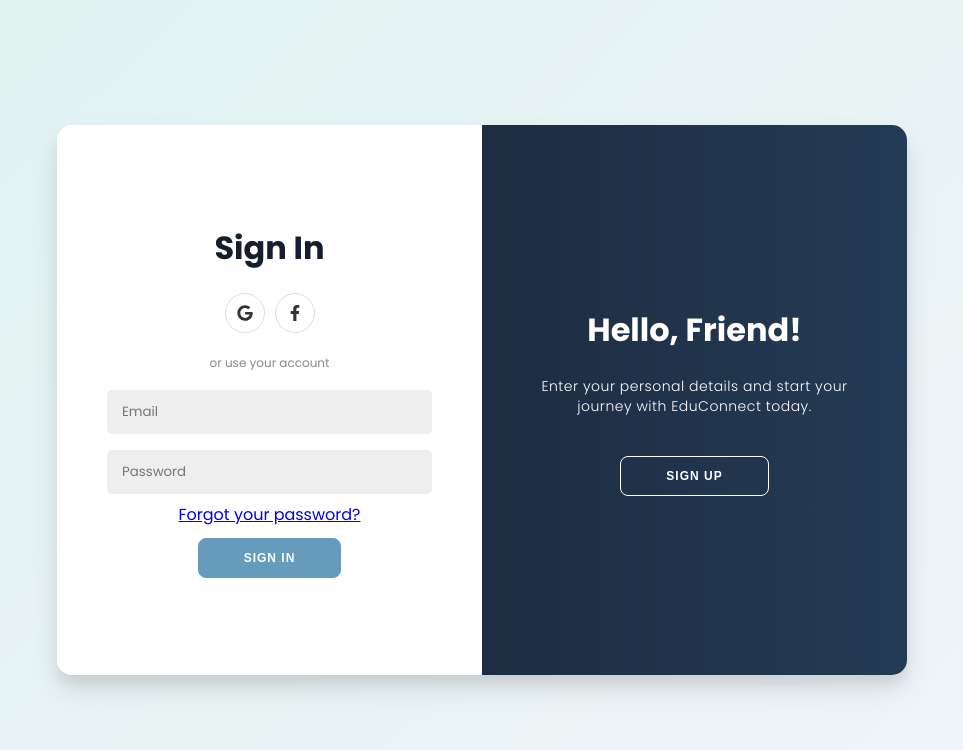
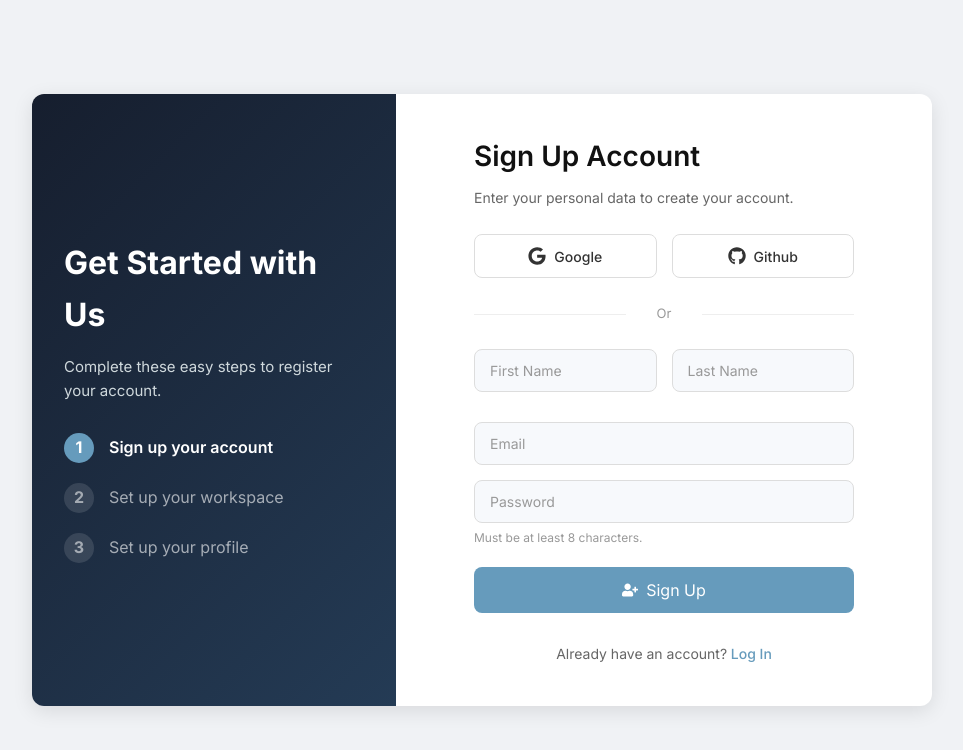
Before and after one commit to Javeria-Javaid/EduConnent, a React (Vite) app in the folder EduConnect/: page /login in a window 1280 px wide. Shown: the top 750 px of the page, without its empty margins (158-1121 px from the left). Built offline with nearby package versions, Linux system fonts and the light colour scheme.

Commit message:
login screen updated

```diff
--- a/EduConnect/src/AuthPage.css
+++ b/EduConnect/src/AuthPage.css
@@ -1,205 +1,406 @@
-@import url('https://fonts.googleapis.com/css2?family=Poppins:wght@300;400;600;700&display=swap');
+@import url('https://fonts.googleapis.com/css2?family=Inter:wght@300;400;500;600;700&display=swap');
 
-/* Scoped Wrapper to avoid breaking your main site styles */
-.auth-page-wrapper {
-    background: #f6f5f7;
-    background-image: linear-gradient(135deg, #e0f2f1 0%, #f0f4f8 100%);
+/* =======================================
+   1. GLOBAL & BASE STYLES (WHITE THEME)
+   ======================================= */
+
+/* General Colors:
+   - BACKGROUND_LIGHT: #ffffff (Pure White)
+   - BACKGROUND_OFF_WHITE: #f7f9fc (Slightly off-white for contrast elements)
+   - TEXT_DARK: #333333 (Dark Gray for readability)
+   - TEXT_GRAY: #666666 (Medium Gray for subtitles/hints)
+   - PRIMARY_BLUE: #669BBC (EduConnect Steel Blue)
+   - PRIMARY_NAVY: #161E2E (EduConnect Deep Navy)
+*/
+
+.auth-page-wrapper.dark-theme * {
+    box-sizing: border-box;
+    font-family: 'Inter', sans-serif;
+    transition: background-color 0.2s ease, border-color 0.2s ease, color 0.2s ease;
+}
+
+.auth-page-wrapper.dark-theme {
     display: flex;
     justify-content: center;
     align-items: center;
-    flex-direction: column;
-    font-family: 'Poppins', sans-serif;
-    height: 100vh;
-    width: 100vw;
-    position: fixed;
-    top: 0;
-    left: 0;
-    z-index: 9999;
+    min-height: 100vh;
+    background-color: #f0f2f5; /* Light Gray/Off-White background */
+    color: #333333; /* Dark gray text */
+    padding: 20px;
 }
 
-/* Social Icon Helper */
-.social-icon {
-    display: inline-flex;
-    justify-content: center;
-    align-items: center;
-    margin: 0 5px;
-    height: 40px;
-    width: 40px;
-    border: 1px solid #ddd;
-    border-radius: 50%;
-    color: #333;
-    text-decoration: none;
-    transition: 0.3s;
-}
-.social-icon:hover {
-    background-color: #eee;
+/* Main Card Container */
+.auth-card-container {
+    display: flex;
+    width: 900px;
+    max-width: 100%;
+    min-height: 550px;
+    background-color: #ffffff; /* Pure white card background */
+    border-radius: 12px;
+    overflow: hidden;
+    box-shadow: 0 5px 20px rgba(0, 0, 0, 0.1); /* Lighter shadow */
 }
 
-.auth-page-wrapper h1 {
-    font-weight: 700;
-    margin: 0;
-    color: #161E2E;
+/* Common Text/Input Styles */
+.signup-form input, .login-form input {
+    width: 100%;
+    padding: 12px 15px;
+    margin-bottom: 15px;
+    border: 1px solid #ddd; /* Light gray border */
+    border-radius: 8px;
+    background-color: #f7f9fc; /* Off-white input background */
+    color: #333333; /* Dark text in input */
+    font-size: 14px;
+    outline: none;
 }
 
-.auth-page-wrapper p {
-    font-size: 14px;
-    font-weight: 300;
-    line-height: 20px;
-    letter-spacing: 0.5px;
-    margin: 20px 0 30px;
+.signup-form input::placeholder, .login-form input::placeholder {
+    color: #999; /* Lighter gray placeholder */
 }
 
-.auth-page-wrapper span {
-    font-size: 12px;
-    color: #888;
-    margin-bottom: 10px;
+.signup-form input:focus, .login-form input:focus {
+    border-color: #669BBC; /* Steel Blue focus */
+    background-color: #ffffff;
 }
 
-.auth-page-wrapper button {
-    border-radius: 8px;
-    border: 1px solid #669BBC;
-    background-color: #669BBC;
-    color: #FFFFFF;
-    font-size: 12px;
-    font-weight: bold;
-    padding: 12px 45px;
-    letter-spacing: 1px;
-    text-transform: uppercase;
-    transition: transform 80ms ease-in;
-    cursor: pointer;
-    margin-top: 10px;
+/* Common Form Headers */
+.signup-form h2, .login-form h2 {
+    font-size: 28px;
+    font-weight: 600;
+    margin-bottom: 8px;
+    color: #111; /* Very dark text */
 }
 
-.auth-page-wrapper button:active {
-    transform: scale(0.95);
+.signup-form .form-subtitle, .login-form .form-subtitle {
+    font-size: 14px;
+    color: #666; /* Medium gray subtitle */
+    margin-bottom: 25px;
 }
 
-.auth-page-wrapper button.ghost {
-    background-color: transparent;
-    border-color: #FFFFFF;
+/* OR Divider */
+.or-divider {
+    text-align: center;
+    margin-bottom: 25px;
+    font-size: 13px;
+    color: #999;
+    position: relative;
+}
+.or-divider::before,
+.or-divider::after {
+    content: '';
+    position: absolute;
+    top: 50%;
+    width: 40%;
+    height: 1px;
+    background-color: #eee; /* Lighter line for separator */
+}
+.or-divider::before {
+    left: 0;
+}
+.or-divider::after {
+    right: 0;
 }
 
-.auth-page-wrapper form {
-    background-color: #FFFFFF;
+/* Social Login Buttons */
+.social-login-container {
+    display: flex;
+    gap: 15px;
+    margin-bottom: 25px;
+}
+
+.social-login-btn {
+    flex: 1;
+    padding: 12px 15px;
+    border: 1px solid #ddd;
+    border-radius: 8px;
+    background-color: #ffffff; /* White background */
+    color: #333; /* Dark text */
+    font-size: 14px;
+    font-weight: 500;
     display: flex;
     align-items: center;
     justify-content: center;
+    gap: 8px;
+}
+
+.social-login-btn:hover {
+    background-color: #f7f9fc;
+    border-color: #ccc;
+}
+
+.social-login-btn .social-icon {
+    font-size: 18px;
+}
+
+/* =======================================
+   2. LEFT PANEL (PRIMARY NAVY/BACKGROUND)
+   ======================================= */
+
+.auth-left-panel {
+    flex: 1;
+    /* Keeps the Navy gradient, as it is the primary brand color for emphasis */
+    background: linear-gradient(135deg, #161E2E 0%, #243b55 100%);
+    display: flex;
+    align-items: center;
+    justify-content: center;
+    padding: 30px;
+    text-align: left;
+    color: #ffffff; /* White text over navy background */
+    position: relative;
+}
+
+.auth-left-content {
+    max-width: 300px;
+    width: 100%;
+}
+
+.auth-left-panel h1 {
+    font-size: 32px;
+    font-weight: 700;
+    margin-bottom: 15px;
+    color: #ffffff;
+}
+
+.auth-left-panel p {
+    font-size: 15px;
+    line-height: 1.6;
+    margin-bottom: 30px;
+    color: #cfd8dc;
+}
+
+/* --- LEFT PANEL: SIGN UP VIEW (Steps) --- */
+
+.auth-steps-container {
+    display: flex;
     flex-direction: column;
-    padding: 0 50px;
-    height: 100%;
+    gap: 20px;
+}
+
+.auth-step-item {
+    display: flex;
+    align-items: center;
+    gap: 15px;
+    opacity: 0.6;
+}
+
+.auth-step-item.active {
+    opacity: 1;
+    font-weight: 600;
+}
+
+.auth-step-number {
+    width: 30px;
+    height: 30px;
+    border-radius: 50%;
+    background-color: rgba(255, 255, 255, 0.2);
+    display: flex;
+    align-items: center;
+    justify-content: center;
+    font-size: 16px;
+    font-weight: 700;
+    color: #ffffff;
+}
+
+.auth-step-item.active .auth-step-number {
+    background-color: #669BBC; /* EduConnect Steel Blue */
+}
+
+/* --- LEFT PANEL: LOGIN VIEW (CTA Button) --- */
+
+.auth-left-cta {
+    background-color: transparent;
+    border: 2px solid #ffffff;
+    color: #ffffff;
+    padding: 10px 20px;
+    border-radius: 8px;
+    display: flex;
+    align-items: center;
+    gap: 8px;
+    margin-top: 30px;
+}
+
+.auth-left-cta:hover {
+    background-color: rgba(255, 255, 255, 0.1);
+}
+
+/* =======================================
+   3. RIGHT PANEL (FORM LAYOUT)
+   ======================================= */
+
+.auth-right-panel {
+    flex: 1.5;
+    padding: 40px;
+    display: flex;
+    flex-direction: column;
+    justify-content: center;
+}
+
+.signup-form, .login-form {
+    max-width: 380px;
+    margin: 0 auto;
+    width: 100%;
+}
+
+/* --- SIGN UP FORM SPECIFIC --- */
+
+.name-fields {
+    display: flex;
+    gap: 15px;
+    margin-bottom: 15px;
+}
+
+.name-fields input {
+    flex: 1;
+}
+
+.signup-form small {
+    display: block;
+    font-size: 12px;
+    color: #999; /* Light gray hint text */
+    margin-top: -10px;
+    margin-bottom: 20px;
+    text-align: left;
+}
+
+.signup-submit-btn, .login-submit-btn {
+    width: 100%;
+    padding: 13px 20px;
+    border: none;
+    border-radius: 8px;
+    background-color: #669BBC; /* EduConnect Steel Blue */
+    color: #ffffff;
+    font-size: 16px;
+    display: flex;
+    align-items: center;
+    justify-content: center;
+    gap: 8px;
+}
+
+.signup-submit-btn:hover, .login-submit-btn:hover {
+    background-color: #5587a8;
+}
+
+/* --- LOGIN FORM SPECIFIC --- */
+
+.login-form input {
+    margin-bottom: 20px;
+}
+
+.forgot-password-link {
+    width: 100%;
+    text-align: right;
+    margin-top: -10px;
+    margin-bottom: 25px;
+}
+
+.forgot-password-link a {
+    color: #669BBC;
+    text-decoration: none;
+    font-size: 14px;
+}
+
+.forgot-password-link a:hover {
+    text-decoration: underline;
+}
+
+/* Common Footer Links (Switching views) */
+.login-link-text, .signup-link-text {
+    font-size: 14px;
+    text-align: center;
+    margin-top: 30px;
+    color: #666; /* Medium gray footer text */
+}
+
+.login-link-text a, .signup-link-text a {
+    color: #669BBC;
+    text-decoration: none;
+    font-weight: 500;
+}
+
+.login-link-text a:hover, .signup-link-text a:hover {
+    text-decoration: underline;
+}
+
+/* =======================================
+   4. RESPONSIVE DESIGN (MOBILE)
+   ======================================= */
+
+@media (max-width: 768px) {
+    .auth-card-container {
+        flex-direction: column;
+        width: 100%;
+        min-height: auto;
+        border-radius: 0;
+        box-shadow: none;
+    }
+
+    .auth-left-panel {
+        text-align: center;
+        padding: 40px 20px;
+        min-height: 250px;
+    }
+
+    .auth-left-content {
+        max-width: 100%;
+    }
+
+    .auth-left-panel h1 {
+        font-size: 28px;
+    }
+
+    .auth-steps-container {
+        flex-direction: row;
+        justify-content: center;
+        flex-wrap: wrap;
+        gap: 10px;
+    }
+
+    .auth-step-item {
+        flex-direction: column;
+        gap: 5px;
+        width: 80px;
+    }
+
+    .auth-step-text {
+        font-size: 12px;
         text-align: center;
     }
 
-.auth-page-wrapper input, .auth-page-wrapper select {
-    background-color: #eee;
-    border: none;
-    padding: 12px 15px;
-    margin: 8px 0;
-    width: 100%;
-    border-radius: 5px;
-    font-family: 'Poppins', sans-serif;
+    .auth-right-panel {
+        padding: 30px 20px;
     }
 
-.container {
-    background-color: #fff;
-    border-radius: 15px;
-    box-shadow: 0 14px 28px rgba(0,0,0,0.1),
-    0 10px 10px rgba(0,0,0,0.05);
-    position: relative;
-    overflow: hidden;
-    width: 850px;
+    .signup-form, .login-form {
         max-width: 100%;
-    min-height: 550px;
     }
 
-.form-container {
-    position: absolute;
-    top: 0;
-    height: 100%;
-    transition: all 0.6s ease-in-out;
+    .social-login-container {
+        flex-direction: column;
     }
 
-.sign-in-container {
-    left: 0;
-    width: 50%;
-    z-index: 2;
+    .name-fields {
+        flex-direction: column;
+        gap: 0;
     }
 
-.sign-up-container {
-    left: 0;
-    width: 50%;
-    opacity: 0;
-    z-index: 1;
+    .name-fields input {
+        margin-bottom: 15px;
     }
 
-.container.right-panel-active .sign-in-container {
-    transform: translateX(100%);
+    .auth-left-cta {
+        margin-left: auto;
+        margin-right: auto;
+    }
 }
 
-.container.right-panel-active .sign-up-container {
-    transform: translateX(100%);
-    opacity: 1;
-    z-index: 5;
-    animation: show 0.6s;
+@media (max-width: 480px) {
+    .auth-page-wrapper.dark-theme { /* Keeping the class name consistent */
+        padding: 0;
     }
-
-@keyframes show {
-    0%, 49.99% { opacity: 0; z-index: 1; }
-    50%, 100% { opacity: 1; z-index: 5; }
+    .auth-left-panel {
+        min-height: 200px;
     }
-
-.overlay-container {
-    position: absolute;
-    top: 0;
-    left: 50%;
-    width: 50%;
-    height: 100%;
-    overflow: hidden;
-    transition: transform 0.6s ease-in-out;
-    z-index: 100;
+    .auth-left-panel h1 {
+        font-size: 24px;
     }
-
-.container.right-panel-active .overlay-container {
-    transform: translateX(-100%);
 }
-
-.overlay {
-    background: #161E2E;
-    background: linear-gradient(to right, #161E2E, #243b55);
-    background-repeat: no-repeat;
-    background-size: cover;
-    background-position: 0 0;
-    color: #FFFFFF;
-    position: relative;
-    left: -100%;
-    height: 100%;
-    width: 200%;
-    transform: translateX(0);
-    transition: transform 0.6s ease-in-out;
-}
-
-.container.right-panel-active .overlay {
-    transform: translateX(50%);
-}
-
-.overlay-panel {
-    position: absolute;
-    display: flex;
-    align-items: center;
-    justify-content: center;
-    flex-direction: column;
-    padding: 0 40px;
-    text-align: center;
-    top: 0;
-    height: 100%;
-    width: 50%;
-    transform: translateX(0);
-    transition: transform 0.6s ease-in-out;
-}
-
-.overlay-panel h1 { color: white; }
-
-.overlay-left { transform: translateX(-20%); }
-.container.right-panel-active .overlay-left { transform: translateX(0); }
-.overlay-right { right: 0; transform: translateX(0); }
-.container.right-panel-active .overlay-right { transform: translateX(20%); }
--- a/EduConnect/src/AuthPage.jsx
+++ b/EduConnect/src/AuthPage.jsx
@@ -1,71 +1,152 @@
 import React, { useState } from 'react';
-import './AuthPage.css'; // This imports the CSS file we will create next
-import { FaGoogle, FaFacebookF } from 'react-icons/fa'; // Make sure you ran: npm install react-icons
+import './AuthPage.css';
+import { FaGoogle, FaGithub, FaSignInAlt, FaUserPlus } from 'react-icons/fa'; // Added icons for buttons
 
 const AuthPage = () => {
-    const [isSignUp, setIsSignUp] = useState(false);
+    // State to toggle between Login (true) and Sign Up (false) forms
+    const [isLoginView, setIsLoginView] = useState(false);
 
+    // State for the multi-step feature (kept for the Sign Up side)
+    const [currentStep, setCurrentStep] = useState(1);
+
+    // Function to switch view
+    const toggleView = (isLogin) => {
+        setIsLoginView(isLogin);
+    };
+
+    // --- CONTENT RENDER LOGIC ---
+
+    // 1. Right Panel Content (Form)
+    const renderRightPanelContent = () => {
+        if (isLoginView) {
+            // --- LOGIN FORM ---
             return (
-        <div className="auth-page-wrapper">
-            <div className={`container ${isSignUp ? 'right-panel-active' : ''}`} id="container">
+                <form className="login-form" onSubmit={(e) => e.preventDefault()}>
+                    <h2>Welcome Back!</h2>
+                    <p className="form-subtitle">Log in to continue your journey with EduConnect.</p>
 
-                {/* --- SIGN UP FORM --- */}
-                <div className="form-container sign-up-container">
-                    <form action="#">
-                        <h1>Create Account</h1>
-                        <div className="social-container" style={{ margin: '20px 0' }}>
-                            <a href="#" className="social-icon"><FaGoogle /></a>
-                            <a href="#" className="social-icon"><FaFacebookF /></a>
-                        </div>
-                        <span>or use your email for registration</span>
-                        <input type="text" placeholder="Full Name" />
-                        <input type="email" placeholder="Email" />
-                        <input type="password" placeholder="Password" />
-                        <select defaultValue="" style={{ color: '#555' }}>
-                            <option value="" disabled>I am a...</option>
-                            <option value="parent">Parent</option>
-                            <option value="teacher">Teacher</option>
-                            <option value="school">School Admin</option>
-                        </select>
-                        <button>Sign Up</button>
-                    </form>
+                    <div className="social-login-container">
+                        <button type="button" className="social-login-btn google">
+                            <FaGoogle className="social-icon" /> Google
+                        </button>
+                        <button type="button" className="social-login-btn github">
+                            <FaGithub className="social-icon" /> Github
+                        </button>
                     </div>
 
-                {/* --- SIGN IN FORM --- */}
-                <div className="form-container sign-in-container">
-                    <form action="#">
-                        <h1>Sign In</h1>
-                        <div className="social-container" style={{ margin: '20px 0' }}>
-                            <a href="#" className="social-icon"><FaGoogle /></a>
-                            <a href="#" className="social-icon"><FaFacebookF /></a>
-                        </div>
-                        <span>or use your account</span>
-                        <input type="email" placeholder="Email" />
-                        <input type="password" placeholder="Password" />
-                        <a href="#">Forgot your password?</a>
-                        <button>Sign In</button>
-                    </form>
+                    <div className="or-divider">Or</div>
+
+                    <input type="email" placeholder="Email" required />
+                    <input type="password" placeholder="Password" required />
+
+                    <div className="forgot-password-link">
+                        <a href="#" onClick={(e) => e.preventDefault()}>Forgot Password?</a>
                     </div>
 
-                {/* --- OVERLAY --- */}
-                <div className="overlay-container">
-                    <div className="overlay">
-                        <div className="overlay-panel overlay-left">
-                            <h1>Welcome Back!</h1>
-                            <p>To keep connected with your school and community, please login with your personal info</p>
-                            <button className="ghost" onClick={(e) => { e.preventDefault(); setIsSignUp(false); }}>
-                                Sign In
+                    <button type="submit" className="login-submit-btn">
+                        <FaSignInAlt className="submit-icon" /> Log In
+                    </button>
+
+                    <p className="signup-link-text">
+                        Don't have an account?
+                        <a href="#" onClick={(e) => toggleView(false)}> Sign Up</a>
+                    </p>
+                </form>
+            );
+        } else {
+            // --- SIGN UP FORM (Your existing Sign Up form) ---
+            return (
+                <form className="signup-form" onSubmit={(e) => e.preventDefault()}>
+                    <h2>Sign Up Account</h2>
+                    <p className="form-subtitle">Enter your personal data to create your account.</p>
+
+                    <div className="social-login-container">
+                        <button type="button" className="social-login-btn google">
+                            <FaGoogle className="social-icon" /> Google
+                        </button>
+                        <button type="button" className="social-login-btn github">
+                            <FaGithub className="social-icon" /> Github
                         </button>
                     </div>
-                        <div className="overlay-panel overlay-right">
-                            <h1>Hello, Friend!</h1>
-                            <p>Enter your personal details and start your journey with EduConnect today.</p>
-                            <button className="ghost" onClick={(e) => { e.preventDefault(); setIsSignUp(true); }}>
-                                Sign Up
+
+                    <div className="or-divider">Or</div>
+
+                    <div className="name-fields">
+                        <input type="text" placeholder="First Name" required />
+                        <input type="text" placeholder="Last Name" required />
+                    </div>
+                    <input type="email" placeholder="Email" required />
+                    <input type="password" placeholder="Password" required />
+                    <small>Must be at least 8 characters.</small>
+
+                    <button type="submit" className="signup-submit-btn">
+                        <FaUserPlus className="submit-icon" /> Sign Up
                     </button>
+
+                    <p className="login-link-text">
+                        Already have an account?
+                        <a href="#" onClick={(e) => toggleView(true)}> Log In</a>
+                    </p>
+                </form>
+            );
+        }
+    };
+
+    // 2. Left Panel Content (Steps/Text)
+    const renderLeftPanelContent = () => {
+        if (isLoginView) {
+            // --- LOGIN VIEW CONTENT ---
+            return (
+                <div className="auth-left-content">
+                    <h1>Join Our Community</h1>
+                    <p>Don't have an account yet? Sign up to access all the features of the EduConnect platform.</p>
+                    <button className="auth-left-cta" onClick={() => toggleView(false)}>
+                        Sign Up <FaUserPlus />
+                    </button>
+                </div>
+            );
+        } else {
+            // --- SIGN UP VIEW CONTENT (Your existing steps) ---
+            return (
+                <div className="auth-left-content">
+                    <h1>Get Started with Us</h1>
+                    <p>Complete these easy steps to register your account.</p>
+
+                    <div className="auth-steps-container">
+                        <div className={`auth-step-item ${currentStep === 1 ? 'active' : ''}`}>
+                            <div className="auth-step-number">1</div>
+                            <div className="auth-step-text">Sign up your account</div>
+                        </div>
+                        <div className={`auth-step-item ${currentStep === 2 ? 'active' : ''}`}>
+                            <div className="auth-step-number">2</div>
+                            <div className="auth-step-text">Set up your workspace</div>
+                        </div>
+                        <div className={`auth-step-item ${currentStep === 3 ? 'active' : ''}`}>
+                            <div className="auth-step-number">3</div>
+                            <div className="auth-step-text">Set up your profile</div>
                         </div>
                     </div>
                 </div>
+            );
+        }
+    };
+
+
+    // --- MAIN RENDER ---
+    return (
+        <div className="auth-page-wrapper dark-theme">
+            <div className="auth-card-container">
+
+                {/* LEFT SECTION: Dynamic Content based on view */}
+                <div className={`auth-left-panel ${isLoginView ? 'login-bg' : 'signup-bg'}`}>
+                    {renderLeftPanelContent()}
+                </div>
+
+                {/* RIGHT SECTION: Dynamic Form based on view */}
+                <div className="auth-right-panel">
+                    {renderRightPanelContent()}
+                </div>
+
             </div>
         </div>
     );
```
Lines whose indentation alone changed are shown as unchanged.
